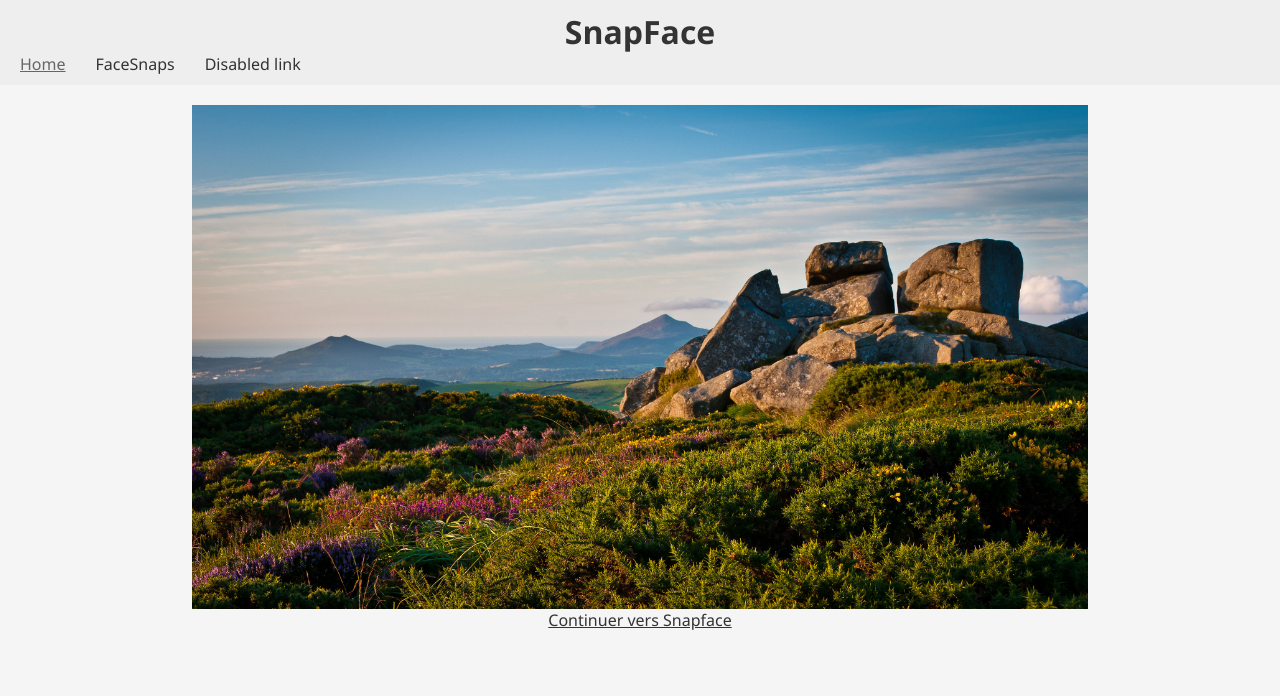
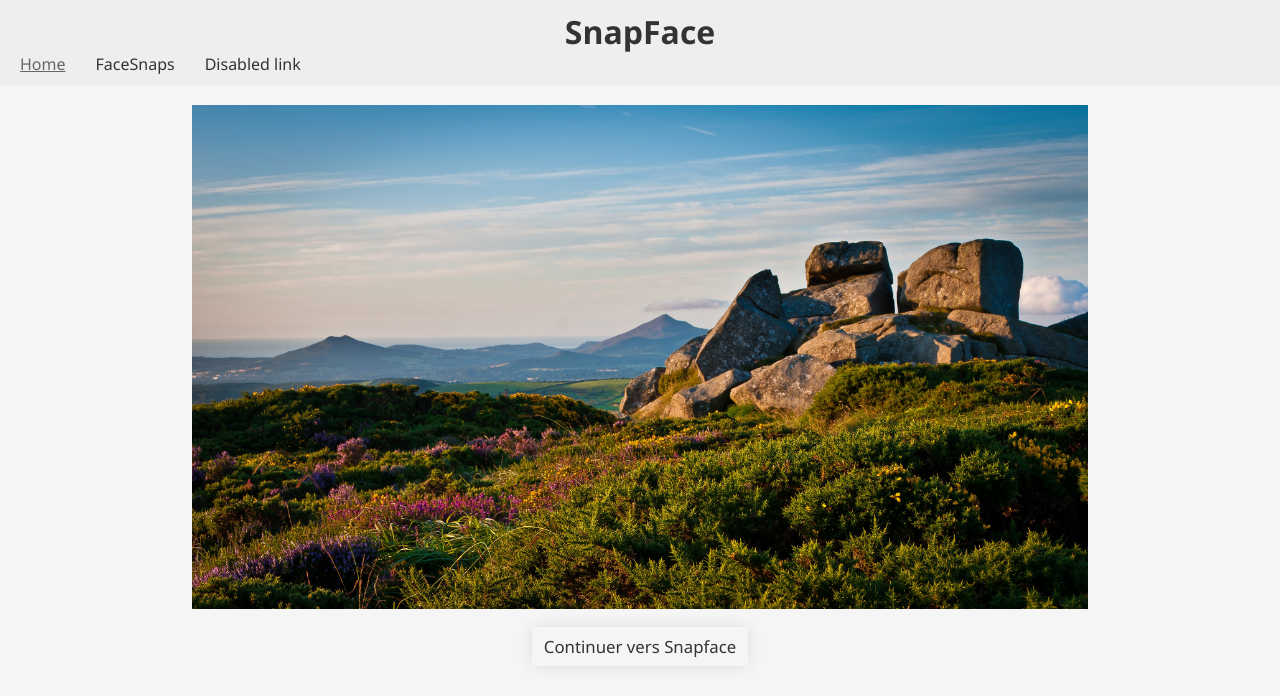
Before and after one commit to NdekoCode/angular-discovery, an Angular app: page / in a window 1280 px wide. Shown: the top 696 px of the page. Built offline with nearby package versions, Linux system fonts and the light colour scheme.

Commit message:
feat: [router middle] push to link from a button using typescript router-link method

```diff
--- a/src/app/face-snap/face-snap.component.html
+++ b/src/app/face-snap/face-snap.component.html
@@ -3,6 +3,6 @@
 <main  class="card-body">
 
   <app-card-body [title]="faceSnap.title" [description]="faceSnap.description" [type]="type"></app-card-body>
-  <app-card-footer [createdDate]="faceSnap.createdDate" [snaps]="faceSnap.snaps" [isLiked]="isLiked" [location]="faceSnap.location" (click)="onSnap()" *ngIf="faceSnap.snaps >=1"></app-card-footer>
+  <app-card-footer [createdDate]="faceSnap.createdDate" [snaps]="faceSnap.snaps" [isLiked]="isLiked" [location]="faceSnap.location" (click)="onSnap()" *ngIf="faceSnap.snaps >= 1"></app-card-footer>
 </main>
 </article>
--- a/src/app/face-snap/face-snap.component.ts
+++ b/src/app/face-snap/face-snap.component.ts
@@ -17,7 +17,6 @@ export class FaceSnapComponent implements OnInit {
     this.isLiked = false;
   }
   onSnap() {
-    console.log(this);
     if (this.isLiked) {
       this.FaceSnapService.snapFaceSnapById(this.faceSnap.id);
       this.isLiked = false;
--- a/src/app/landing-page/landing-page.component.html
+++ b/src/app/landing-page/landing-page.component.html
@@ -1,6 +1,6 @@
 <div class="landing-block">
     <img src= '/assets/images/mountain.jpg' alt="Snapface logo">
     <div class="landing-links">
-      <a routerLink="/facesnaps">Continuer vers Snapface</a>
+      <button (click)="onContinue()" type="button" class="btn btn-shadow my-5  text-3">Continuer vers Snapface</button>
     </div>
   </div>
--- a/src/app/landing-page/landing-page.component.ts
+++ b/src/app/landing-page/landing-page.component.ts
@@ -1,4 +1,5 @@
 import { Component } from '@angular/core';
+import { Router } from '@angular/router';
 import { BookService } from '../services/book-service.service';
 
 @Component({
@@ -8,5 +9,8 @@ import { BookService } from '../services/book-service.service';
   providers: [BookService],
 })
 export class LandingPageComponent {
-  constructor(private _bookService: BookService) {}
+  constructor(private _bookService: BookService, private router: Router) {}
+  onContinue() {
+    this.router.navigateByUrl('facesnaps');
+  }
 }
--- a/src/styles.scss
+++ b/src/styles.scss
@@ -15,6 +15,24 @@
 
 @for $i from 1 through 10 {
     .mt-#{$i} {
+        margin-top: 0.25rem * $i;
+    }
+}
+
+@for $i from 1 through 5 {
+    .text-#{$i} {
+        font-size: 0.35rem * $i;
+    }
+}
+
+@for $i from 1 through 10 {
+    .mb-#{$i} {
+        margin-bottom: 0.25rem * $i;
+    }
+}
+
+@for $i from 1 through 10 {
+    .mb-#{$i} {
         margin-top: 0.25rem * $i;
     }
 }
@@ -50,6 +68,12 @@ button {
 .btn-shadow {
     box-shadow      : 0 0 15px rgba(0, 0, 0, 0.1);
     background-color: transparent;
+
+    &:active,
+    &:focus {
+
+        box-shadow: 0 0 10px rgba(0, 0, 0, 0.2);
+    }
 }
 
 ul,
```
